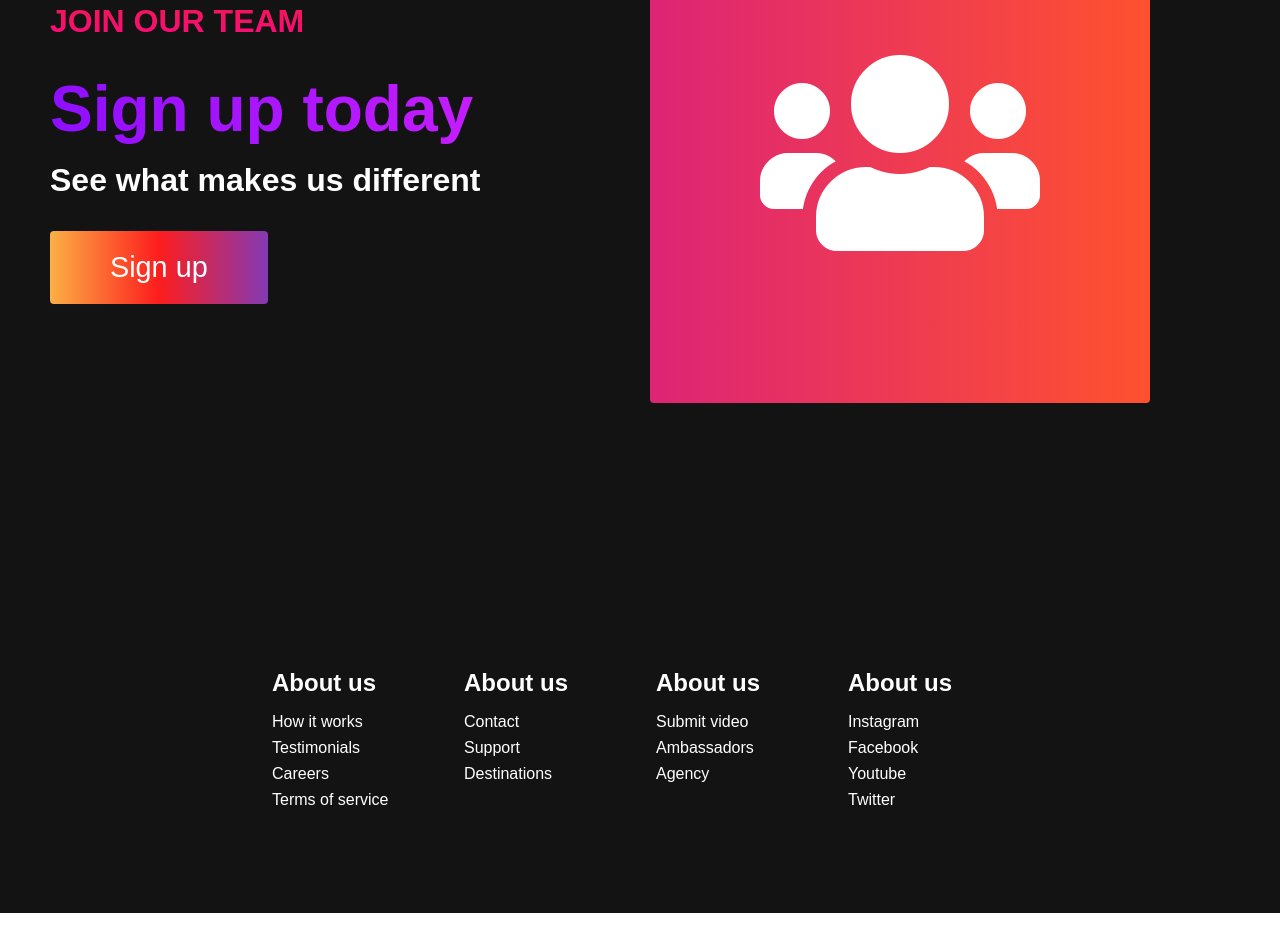
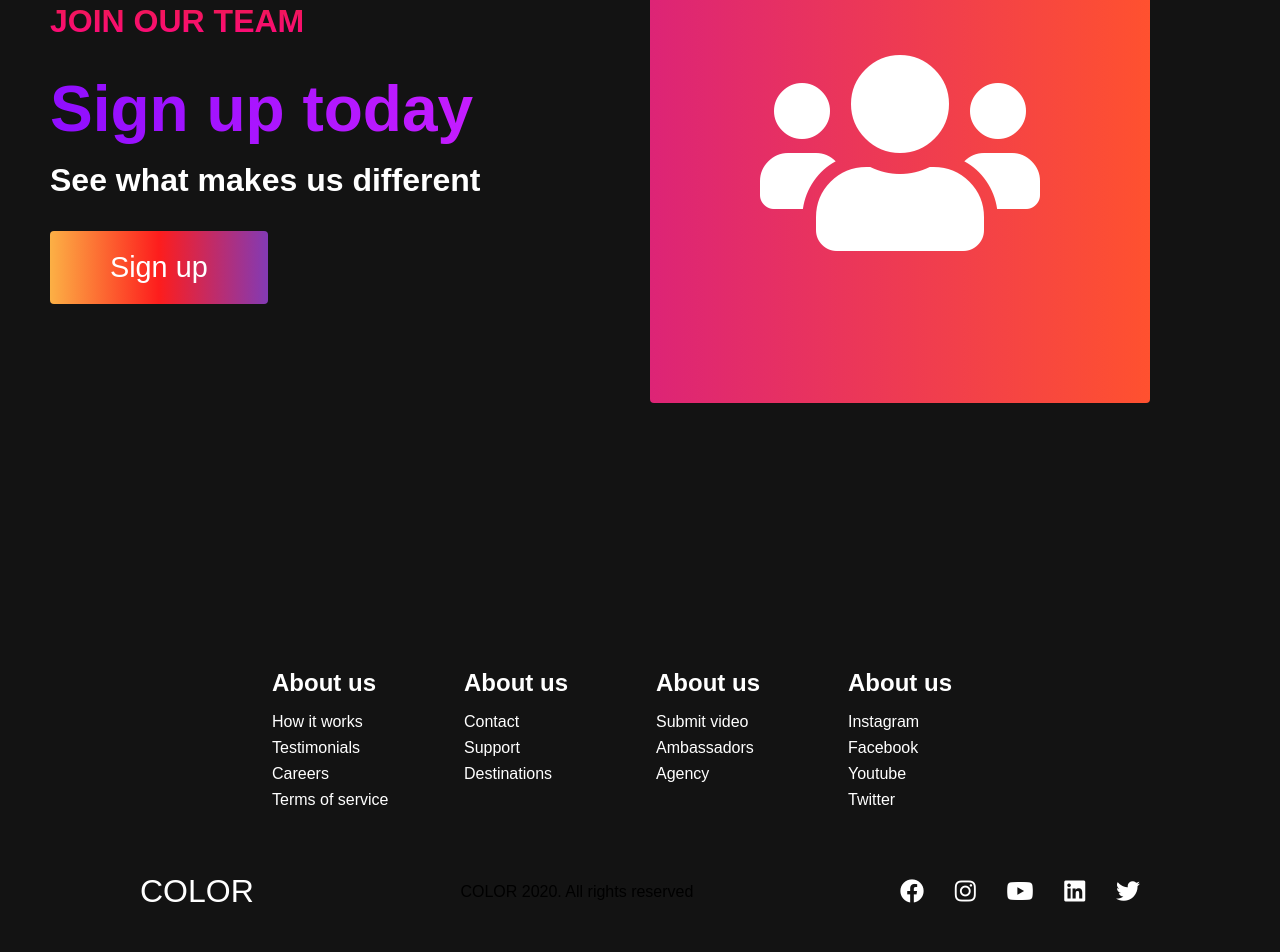
Before and after one commit to kimamovic21/smooth_scroll, a plain HTML site: page index.html in a window 1280 px wide. Shown: the part 3235-4187 px from the top of the page. Before the commit the page ends 4148 px from the top, so only its background shows below. Drawn offline with Linux system fonts and the light colour scheme.

Commit message:
Update index.html
izmjene koda

```diff
--- a/index.html
+++ b/index.html
@@ -163,7 +163,29 @@
             </div>
         </div>
     </div>
-</div> <!--1:33:30 video-->
+    <section class="social__media"></section> <!--103. dodajemo-->
+    <div class="social__media--wrap"> <!--104. dodajemo-->
+        <div class="footer__logo"> <!--105. dodajemo-->
+            <a href="" id="footer__logo">COLOR</a> <!--106. dodajemo-->
+        </div>
+
+        <p class="website__rights">COLOR 2020. All rights reserved</p>
+         <!--107. dodajemo-->
+         <div class="social__icons"> <!--108. dodajemo-->
+             <a href="/" class="social__icon--link" target="_blank">  <!--109. dodajemo-->
+                <i class="fab fa-facebook"></i></a>
+                <a href="/" class="social__icon--link" target="_blank">
+                    <i class="fab fa-instagram"></i></a>
+                    <a href="/" class="social__icon--link" target="_blank">
+                        <i class="fab fa-youtube"></i></a>
+                        <a href="/" class="social__icon--link" target="_blank">
+                            <i class="fab fa-linkedin"></i></a>
+                            <a href="/" class="social__icon--link" target="_blank">
+                                <i class="fab fa-twitter"></i></a>
+                                 <!--110. dodajemo pet linkova i otvaramo css fajl-->
+         </div>
+    </div>
+</div>
     <script src="app.js"></script> <!--41. dodajemo-->
 </body>
 </html>
```
